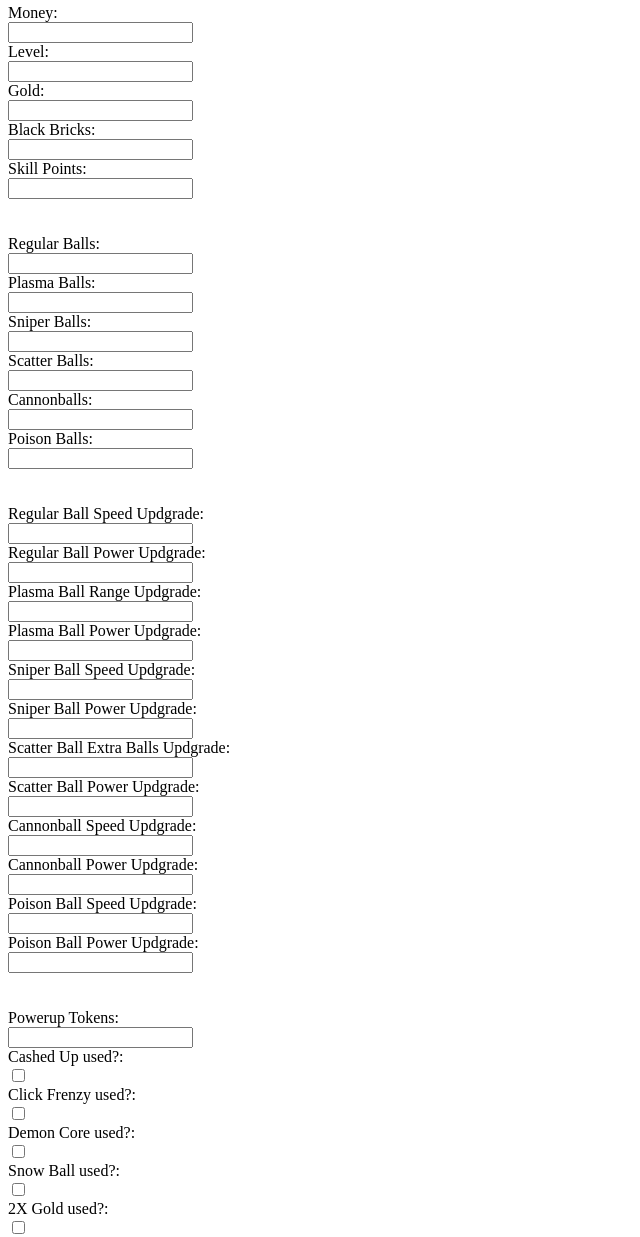
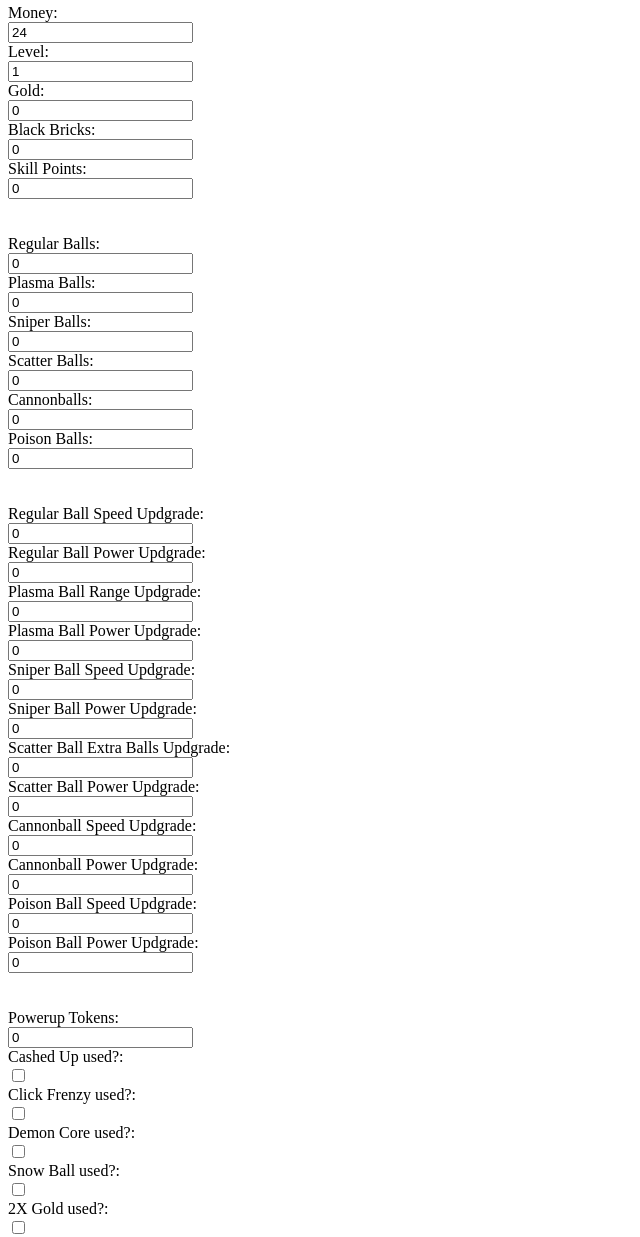
Before and after one commit to ffernn-dev/SaveCodr, a plain HTML site: page index.html in a window 1280 px wide. Shown: the part 100-1337 px from the top of the page, without its empty margins (0-640 px from the left). Drawn offline with Linux system fonts and the light colour scheme.

Commit message:
Default values
(Same as a blank save)

```diff
--- a/index.html
+++ b/index.html
@@ -15,82 +15,82 @@
         <div id="values">
             <div id="basic">
                 <label for="money">Money:</label><br>
-                <input type="text" id="money" name="money" pattern=""><br>
+                <input type="text" id="money" name="money" value="24"><br>
 
                 <label for="level">Level:</label><br>
-                <input type="text" id="level" name="level"><br>
+                <input type="text" id="level" name="level" value="1"><br>
 
                 <label for="gold">Gold:</label><br>
-                <input type="text" id="gold" name="gold"><br>
+                <input type="text" id="gold" name="gold" value="0"><br>
 
                 <label for="blackbricks">Black Bricks:</label><br>
-                <input type="text" id="blackbricks" name="blackbricks"><br>
+                <input type="text" id="blackbricks" name="blackbricks" value="0"><br>
 
                 <label for="skillpoints">Skill Points:</label><br>
-                <input type="text" id="skillpoints" name="skillpoints"><br><br><br>
+                <input type="text" id="skillpoints" name="skillpoints" value="0"><br><br><br>
             </div>
 
             <div id="balls">
                 <label for="regballs">Regular Balls:</label><br>
-                <input type="text" id="regballs" name="regballs"><br>
+                <input type="text" id="regballs" name="regballs" value="0"><br>
 
                 <label for="plasballs">Plasma Balls:</label><br>
-                <input type="text" id="plasballs" name="plasballs"><br>
+                <input type="text" id="plasballs" name="plasballs" value="0"><br>
 
                 <label for="snipballs">Sniper Balls:</label><br>
-                <input type="text" id="snipballs" name="snipballs"><br>
+                <input type="text" id="snipballs" name="snipballs" value="0"><br>
 
                 <label for="splitballs">Scatter Balls:</label><br>
-                <input type="text" id="splitballs" name="splitballs"><br>
+                <input type="text" id="splitballs" name="splitballs" value="0"><br>
 
                 <label for="cannonballs">Cannonballs:</label><br>
-                <input type="text" id="cannonballs" name="cannonballs"><br>
+                <input type="text" id="cannonballs" name="cannonballs" value="0"><br>
 
                 <label for="poisballs">Poison Balls:</label><br>
-                <input type="text" id="poisballs" name="poisballs"><br><br><br>
+                <input type="text" id="poisballs" name="poisballs" value="0"><br><br><br>
             </div>
 
             <div id="upgrades">
                 <label for="regballtop">Regular Ball Speed Updgrade:</label><br>
-                <input type="text" id="regballtop" name="regballtop"><br>
+                <input type="text" id="regballtop" name="regballtop" value="0"><br>
 
                 <label for="regballbottom">Regular Ball Power Updgrade:</label><br>
-                <input type="text" id="regballbottom" name="regballbottom"><br>
+                <input type="text" id="regballbottom" name="regballbottom" value="0"><br>
 
                 <label for="plasballballtop">Plasma Ball Range Updgrade:</label><br>
-                <input type="text" id="plasballtop" name="plasballtop"><br>
+                <input type="text" id="plasballtop" name="plasballtop" value="0"><br>
 
                 <label for="plasballbottom">Plasma Ball Power Updgrade:</label><br>
-                <input type="text" id="plasballbottom" name="plasballbottom"><br>
+                <input type="text" id="plasballbottom" name="plasballbottom" value="0"><br>
 
                 <label for="snipballballtop">Sniper Ball Speed Updgrade:</label><br>
-                <input type="text" id="snipballtop" name="snipballtop"><br>
+                <input type="text" id="snipballtop" name="snipballtop" value="0"><br>
 
                 <label for="snipballbottom">Sniper Ball Power Updgrade:</label><br>
-                <input type="text" id="snipballbottom" name="snipballbottom"><br>
+                <input type="text" id="snipballbottom" name="snipballbottom" value="0"><br>
 
                 <label for="splitballballtop">Scatter Ball Extra Balls Updgrade:</label><br>
-                <input type="text" id="splitballtop" name="splitballtop"><br>
+                <input type="text" id="splitballtop" name="splitballtop" value="0"><br>
 
                 <label for="splitballbottom">Scatter Ball Power Updgrade:</label><br>
-                <input type="text" id="splitballbottom" name="splitballbottom"><br>
+                <input type="text" id="splitballbottom" name="splitballbottom" value="0"><br>
 
                 <label for="cannonballballtop">Cannonball Speed Updgrade:</label><br>
-                <input type="text" id="cannonballtop" name="cannonballtop"><br>
+                <input type="text" id="cannonballtop" name="cannonballtop" value="0"><br>
 
                 <label for="cannonballbottom">Cannonball Power Updgrade:</label><br>
-                <input type="text" id="cannonballbottom" name="cannonballbottom"><br>
+                <input type="text" id="cannonballbottom" name="cannonballbottom" value="0"><br>
 
                 <label for="poisballballtop">Poison Ball Speed Updgrade:</label><br>
-                <input type="text" id="poisballtop" name="poisballtop"><br>
+                <input type="text" id="poisballtop" name="poisballtop" value="0"><br>
 
                 <label for="poisballbottom">Poison Ball Power Updgrade:</label><br>
-                <input type="text" id="poisballbottom" name="poisballbottom"><br><br><br>
+                <input type="text" id="poisballbottom" name="poisballbottom" value="0"><br><br><br>
             </div>
 
             <div id="powerups">
                 <label for="poweruptokens">Powerup Tokens:</label><br>
-                <input type="text" id="poweruptokens" name="poweruptokens"><br>
+                <input type="text" id="poweruptokens" name="poweruptokens" value="0"><br>
 
                 <label for="cashedup">Cashed Up used?:</label><br>
                 <input type="checkbox" id="cashedup" name="cashedup"><br>
```
